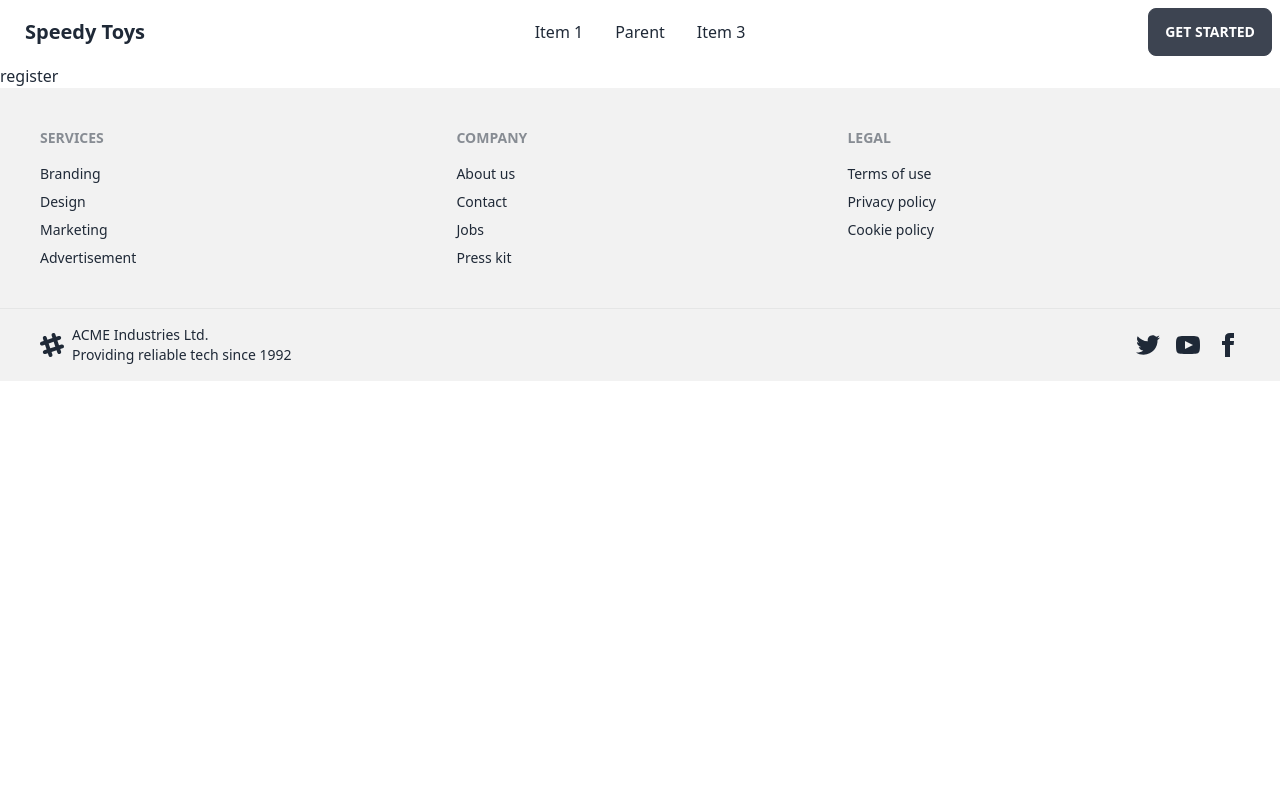
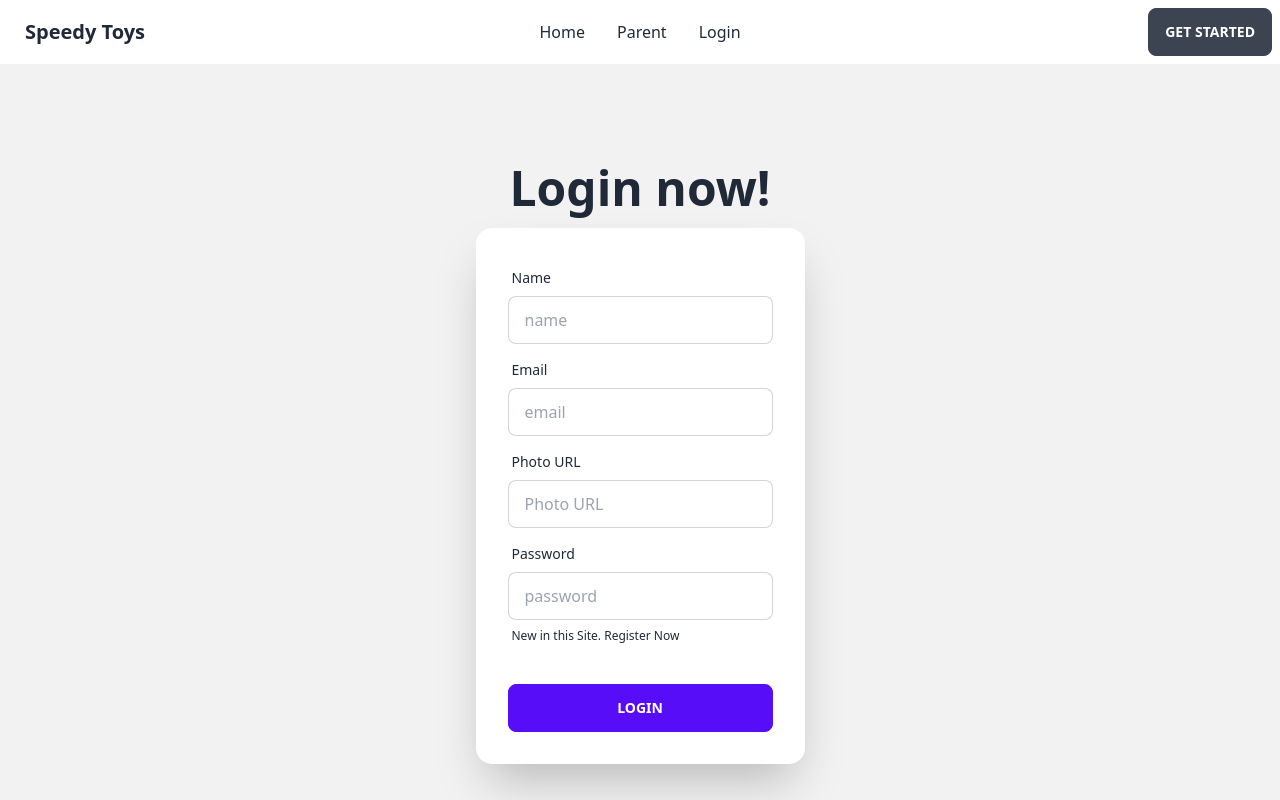
Before and after one commit to DevRowdra/toy-marketplace-client, a React (Vite) app: page /register in a window 1280 px wide. Shown: the top 800 px of the page. Built offline with nearby package versions, Linux system fonts and the light colour scheme.

Commit message:
add login and register pages

```diff
--- a/firebase.config.js
+++ b/firebase.config.js
@@ -4,6 +4,7 @@
 // https://firebase.google.com/docs/web/setup#available-libraries
 
 // Your web app's Firebase configuration
+console.log(import.meta.env.VITE_API_URL)
 const firebaseConfig = {
   apiKey: "AIzaSyCJqfpET5QMIw3qflehAd7im_RM_f9t4gc",
   authDomain: "toy-marketplace-assi-11.firebaseapp.com",
--- a/src/component/Header/Header.jsx
+++ b/src/component/Header/Header.jsx
@@ -1,4 +1,5 @@
 import React from 'react';
+import { Link } from 'react-router-dom';
 
 const Header = () => {
   return (
@@ -30,7 +31,7 @@
               className="menu menu-compact dropdown-content mt-3 p-2 shadow bg-base-100 rounded-box w-52"
             >
               <li>
-                <a>Item 1</a>
+              <Link to={'/'}>Home</Link>
               </li>
               <li tabIndex={0}>
                 <a className="justify-between">
@@ -40,7 +41,7 @@
 
               </li>
               <li>
-                <a>Item 3</a>
+                <Link to={'/login'}>Login</Link>
               </li>
             </ul>
           </div>
@@ -49,7 +50,7 @@
         <div className="navbar-center hidden lg:flex">
           <ul className="menu menu-horizontal px-1">
             <li>
-              <a>Item 1</a>
+            <Link to={'/'}>Home</Link>
             </li>
             <li tabIndex={0}>
               <a>
@@ -59,7 +60,7 @@
 
             </li>
             <li>
-              <a>Item 3</a>
+            <Link to={'/login'}>Login</Link>
             </li>
           </ul>
         </div>
--- a/src/pages/Login/Login.jsx
+++ b/src/pages/Login/Login.jsx
@@ -1,10 +1,45 @@
 import React, { useEffect } from 'react';
+import { Link } from 'react-router-dom';
 
 const Login = () => {
+    const handleLogin=(e)=>{
+        e.preventDefault()
+        const form=e.target
+        console.log(form.name.value)
+    }
 
     return (
         <div>
-            <h1>login</h1>
+          <div className="hero min-h-screen bg-base-200">
+  <div className="hero-content flex-col  ">
+    <div className="text-center  ">
+      <h1 className="text-5xl font-bold">Login now!</h1>
+
+    </div>
+    <div className="card flex-shrink-0 w-full max-w-sm shadow-2xl bg-base-100">
+      <form onSubmit={handleLogin} className="card-body">
+        <div className="form-control">
+          <label className="label">
+            <span className="label-text">Email</span>
+          </label>
+          <input type="text" placeholder="email" className="input input-bordered" />
+        </div>
+        <div className="form-control">
+          <label className="label">
+            <span className="label-text">Password</span>
+          </label>
+          <input type="text" placeholder="password" className="input input-bordered" />
+          <label className="label">
+            <Link to={'/register'} className="label-text-alt link link-hover">Already Have An Account.Login Now.</Link>
+          </label>
+        </div>
+        <div className="form-control mt-6">
+          <button className="btn btn-primary">Register</button>
+        </div>
+      </form>
+    </div>
+  </div>
+</div>
         </div>
     );
 };
--- a/src/pages/Register/Register.jsx
+++ b/src/pages/Register/Register.jsx
@@ -1,9 +1,65 @@
 import React from 'react';
+import { Link } from 'react-router-dom';
 
 const Register = () => {
+
+    const handleRegister=(e)=>{
+e.preventDefault()
+console.log(e)
+    }
     return (
         <div>
-            <h1>register</h1>
+
+<div className="hero min-h-screen bg-base-200">
+  <div className="hero-content flex-col  ">
+    <div className="text-center  ">
+      <h1 className="text-5xl font-bold">Login now!</h1>
+
+    </div>
+    <div className="card flex-shrink-0 w-full max-w-sm shadow-2xl bg-base-100">
+      <form onSubmit={handleRegister} className="card-body">
+        <div className="form-control">
+          <label className="label">
+            <span className="label-text">Name</span>
+          </label>
+          <input type="text" placeholder="name" name="name" className="input input-bordered" />
+        </div>
+        <div className="form-control">
+          <label className="label">
+            <span className="label-text">Email</span>
+          </label>
+          <input type="text" placeholder="email" name='email' className="input input-bordered" />
+        </div>
+        <div className="form-control">
+          <label className="label">
+            <span className="label-text">Photo URL</span>
+          </label>
+          <input type="text" placeholder="Photo URL" name='photo' className="input input-bordered" />
+        </div>
+        <div className="form-control">
+          <label className="label">
+            <span className="label-text">Password</span>
+          </label>
+          <input type="text" placeholder="password" name='password' className="input input-bordered" />
+          <label className="label">
+            <Link to={'/login'} className="label-text-alt link link-hover">New in this Site. Register Now</Link>
+          </label>
+        </div>
+        <div className="form-control mt-6">
+          <button className="btn btn-primary">Login</button>
+        </div>
+      </form>
+    </div>
+  </div>
+</div>
+
+
+
+
+
+
+
+
         </div>
     );
 };
```
